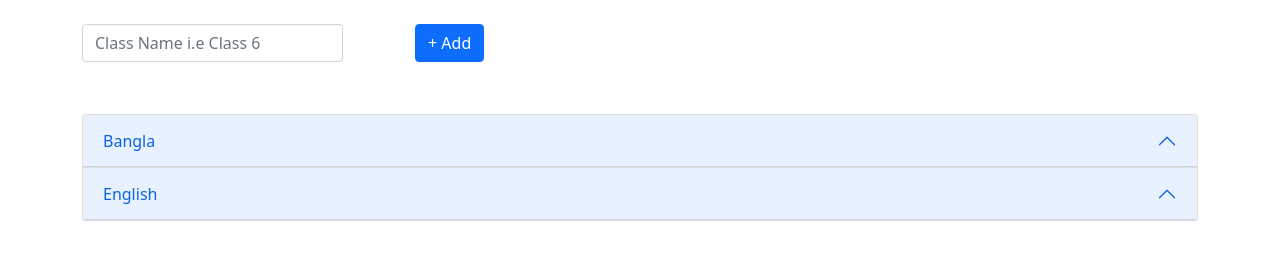
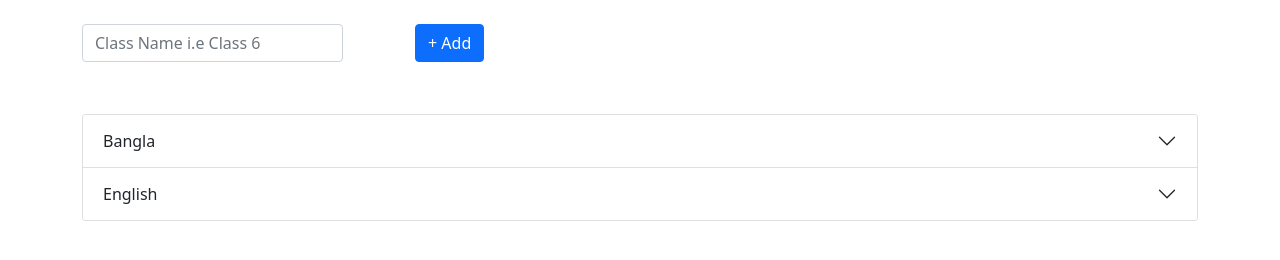
Before and after one commit to GloriousBangladesh/Online-School-Frontend-Repo, a plain HTML site: page Dashboard/Student/online_classes.html in a window 1280 px wide. Shown: the part 132-392 px from the top of the page. Drawn offline with nearby package versions, Linux system fonts and the light colour scheme.

Commit message:
Fixed collapsed problem 'accordion-button collapsed'

```diff
--- a/Dashboard/Student/online_classes.html
+++ b/Dashboard/Student/online_classes.html
@@ -118,7 +118,7 @@
 
                     <div class="accordion-item">
                         <h2 class="accordion-header" id="headingOne">
-                            <button class="accordion-button" type="button" data-bs-toggle="collapse"
+                            <button class="accordion-button collapsed" type="button" data-bs-toggle="collapse"
                                 data-bs-target="#classone" aria-expanded="false" aria-controls="classone">
                                 Bangla
                             </button>
@@ -141,7 +141,7 @@
 
                     <div class="accordion-item">
                         <h2 class="accordion-header" id="headerTwo">
-                            <button class="accordion-button" type="button" data-bs-toggle="collapse"
+                            <button class="accordion-button collapsed" type="button" data-bs-toggle="collapse"
                                 data-bs-target="#classTwo" aria-expanded="false" aria-controls="classTwo">
                                 English
                             </button>
```
Also changed, not shown: Dashboard/Teacher/classes.html (+2 -2 lines), Dashboard/Teacher/exam.html (+2 -2 lines).
